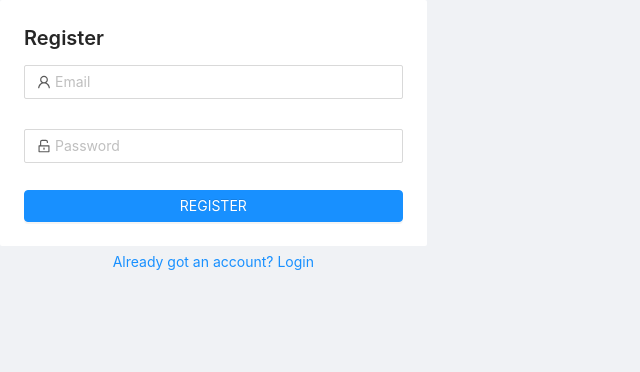
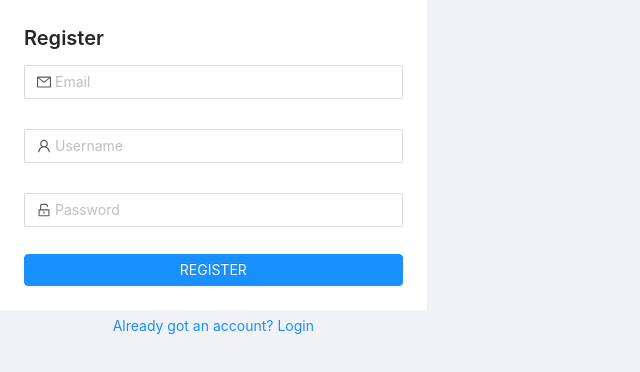
Before and after one commit to m0bad/chat-meeting-schedule, a Next.js app in the folder packages/frontend/: page /auth/register in a window 1280 px wide. Shown: the top 372 px of the page, without its empty margins (0-640 px from the left). Built offline with nearby package versions, Linux system fonts and the light colour scheme.

Commit message:
[FIX]: register in frontend.

```diff
--- a/packages/frontend/components/AuthForm.tsx
+++ b/packages/frontend/components/AuthForm.tsx
@@ -1,6 +1,6 @@
 import React from "react";
 import { Alert, Button, Card, Form, Input, Typography } from "antd";
-import { UnlockOutlined, UserOutlined } from "@ant-design/icons";
+import { UnlockOutlined, UserOutlined, MailOutlined } from "@ant-design/icons";
 
 const { Title } = Typography;
 
@@ -16,7 +16,7 @@ const AuthForm = ({ name, loading, error, type, buttonText, onSubmit }) => {
         ))}
       <Form
         name={name}
-        initialValues={{ email: "", password: "" }}
+        initialValues={{ email: "", username: "", password: "" }}
         onFinish={onSubmit}
       >
         <Title level={4}>{type}</Title>
@@ -28,10 +28,23 @@ const AuthForm = ({ name, loading, error, type, buttonText, onSubmit }) => {
           <Input
             type="email"
             placeholder="Email"
-            prefix={<UserOutlined />}
+            prefix={<MailOutlined />}
             disabled={loading}
           />
         </Form.Item>
+        {type === "Register" && (
+          <Form.Item
+            name="username"
+            rules={[{ required: true, message: "Username is required." }]}
+          >
+            <Input
+              type="username"
+              placeholder="Username"
+              prefix={<UserOutlined />}
+              disabled={loading}
+            />
+          </Form.Item>
+        )}
         <Form.Item
           name="password"
           rules={[{ required: true, message: "Password is required." }]}
--- a/packages/frontend/pages/auth/register.tsx
+++ b/packages/frontend/pages/auth/register.tsx
@@ -11,10 +11,11 @@ import { useRouter } from "next/router";
 const { Content } = Layout;
 
 const REGISTER_MUTATION = gql`
-  mutation REGISTER($email: String!, $password: String!) {
-    register(email: $email, password: $password) {
+  mutation REGISTER($email: String!, $username: String!, $password: String!) {
+    register(email: $email, username: $username, password: $password) {
       _id
       email
+      username
       token
     }
   }
--- a/packages/frontend/types/auth.type.ts
+++ b/packages/frontend/types/auth.type.ts
@@ -1,7 +1,11 @@
 export type RegisterData = {
   register: { email: string; token: string; _id: string };
 };
-export type RegisterVars = { email: string; password: string };
+export type RegisterVars = {
+  email: string;
+  username: string;
+  password: string;
+};
 
 export type LoginData = { login: { email: string; token: string } };
 
```
